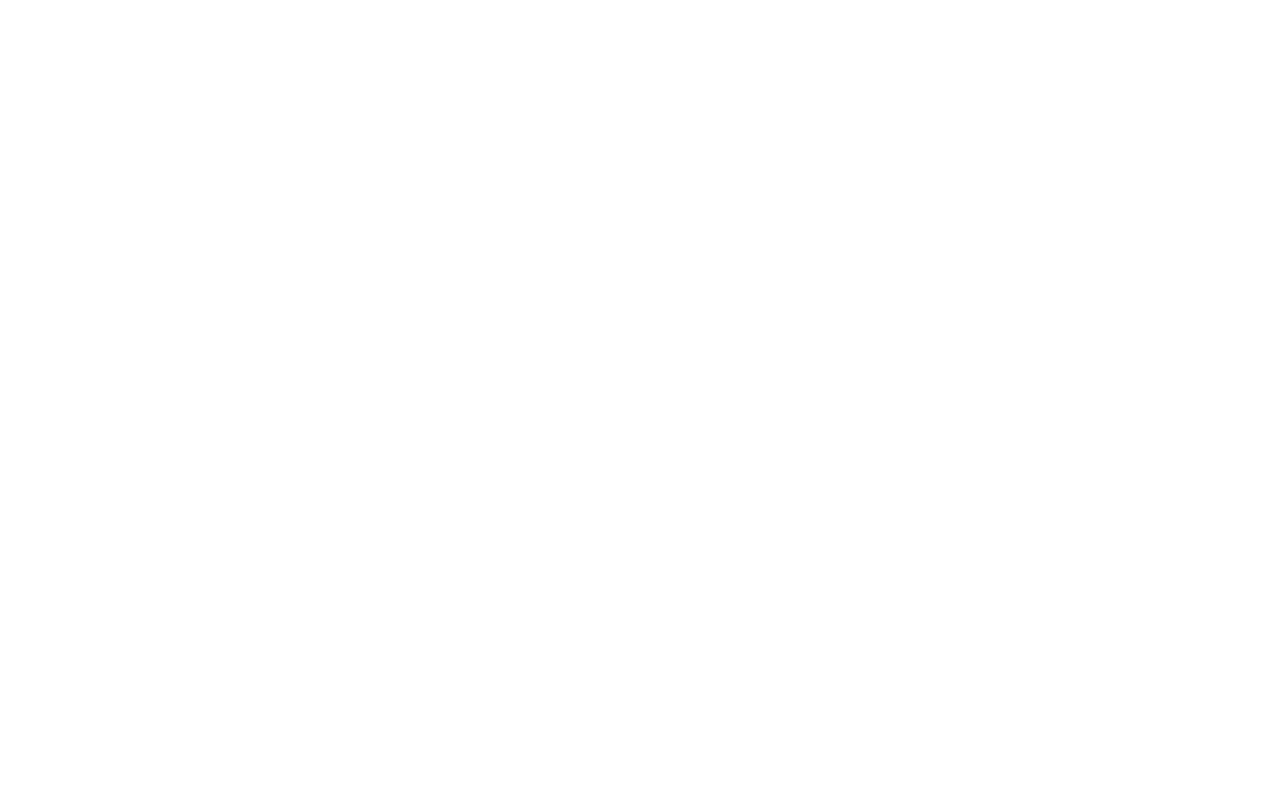
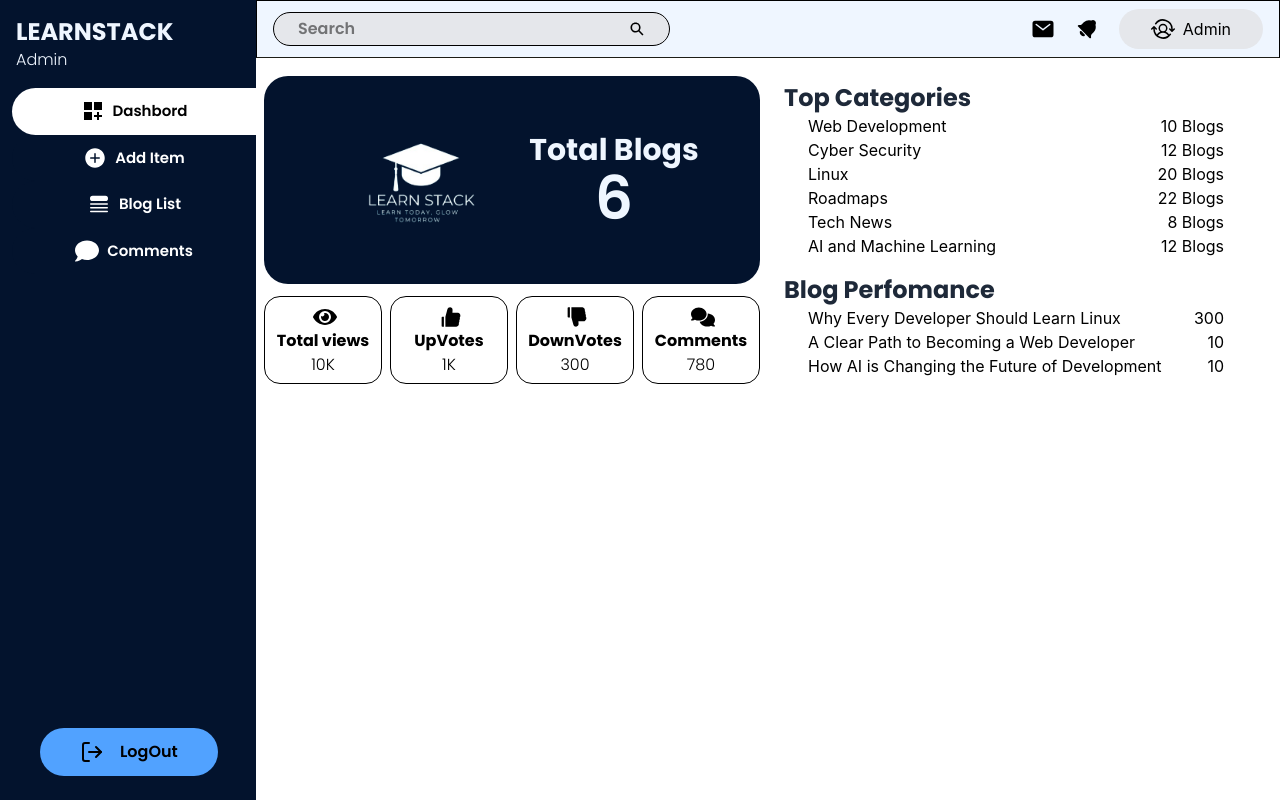
Before and after one commit to LakshanJayalath171/Blog-Application, a React (Vite) app: page /admin/dashbord in a window 1280 px wide. Before the commit this address had no page. Built offline with nearby package versions, Linux system fonts and the light colour scheme.

Commit message:
Created admin dashbord UI

```diff
--- a/src/App.tsx
+++ b/src/App.tsx
@@ -3,6 +3,7 @@
 import Login from "./Pages/Login"
 import BlogPage from "./Pages/BlogPage"
 import AllBlogs from "./Pages/AllBlogs"
+import Dashbord from "./Pages/Dashbord"
 
 const App = () => {
   return (
@@ -12,6 +13,7 @@
           <Route path="/admin/login" element={<Login/>}/>
           <Route path='/blog/:id' element={<BlogPage/>}/>
           <Route path="/blog/all" element={<AllBlogs/>}/>
+          <Route path="/admin/dashbord" element={<Dashbord/>}/>
         </Routes>
     </div>
   )
--- /dev/null
+++ b/src/Components/AddItem.tsx
@@ -0,0 +1,9 @@
+import React from 'react'
+
+const AddItem = () => {
+  return (
+    <div>AddItem</div>
+  )
+}
+
+export default AddItem
--- /dev/null
+++ b/src/Components/BlogList.tsx
@@ -0,0 +1,9 @@
+import React from 'react'
+
+const BlogList = () => {
+  return (
+    <div>BlogList</div>
+  )
+}
+
+export default BlogList
--- /dev/null
+++ b/src/Components/Comments.tsx
@@ -0,0 +1,9 @@
+import React from 'react'
+
+const Comments = () => {
+  return (
+    <div>Comments</div>
+  )
+}
+
+export default Comments
--- /dev/null
+++ b/src/Components/DashbordCom.tsx
@@ -0,0 +1,86 @@
+import { blogCategories, logo, sample_blogs } from "../assets/assest"
+import { FaEye } from "react-icons/fa";
+import { AiFillLike , AiFillDislike} from "react-icons/ai";
+import { FaComments } from "react-icons/fa6";
+import DashbordNavbar from "./DashbordNavbar";
+
+const DashbordCom = () => {
+  return (
+    <div>
+      <DashbordNavbar />
+      <div className="flex items-center h-full p-2">
+        {/* left div  */}
+        <div className="flex-1">
+          <div className="w-full bg-[#03132D] p-2 flex items-center justify-center gap-3 rounded-3xl">
+            <img src={logo} alt="logo" className="w-48" />
+            <div className="text-center">
+              <h1 className="text-3xl text-blue-50 poppins-bold">
+                Total Blogs
+              </h1>
+              <h3 className="poppins-semibold text-blue-50 text-6xl">
+                {sample_blogs.length}
+              </h3>
+            </div>
+          </div>
+
+          <div className="flex items-center justify-center mt-3 gap-2">
+            <div className="w-24 h-22 border border-black flex-1 text-center rounded-2xl">
+              <FaEye className="text-2xl mx-12 mt-2" />
+              <h2 className="poppins-bold">Total views</h2>
+              <p className="poppins-light">10K</p>
+            </div>
+
+            <div className="w-24 h-22 border border-black flex-1 text-center rounded-2xl">
+              <AiFillLike className="text-2xl mx-12 mt-2" />
+              <h2 className="poppins-bold">UpVotes</h2>
+              <p className="poppins-light">1K</p>
+            </div>
+
+            <div className="w-24 h-22 border border-black flex-1 text-center rounded-2xl">
+              <AiFillDislike className="text-2xl mx-12 mt-2" />
+              <h2 className="poppins-bold">DownVotes</h2>
+              <p className="poppins-light">300</p>
+            </div>
+
+            <div className="w-24 h-22 border border-black flex-1 text-center rounded-2xl">
+              <FaComments className="text-2xl mx-12 mt-2" />
+              <h2 className="poppins-bold">Comments</h2>
+              <p className="poppins-light">780</p>
+            </div>
+          </div>
+        </div>
+        {/* right div  */}
+        <div className="flex-1 p-2">
+          {/* top categories  */}
+          <div className="px-4 py-2">
+            <h2 className="poppins-bold text-gray-800 text-2xl">
+              Top Categories
+            </h2>
+            <div className="px-6">
+              {blogCategories.map((items, index) => (
+                <div className="flex items-center justify-between">
+                  <h3>{items.name}</h3>
+                  <p>{items.blogs} Blogs</p>
+                </div>
+              ))}
+            </div>
+          </div>
+
+          <div className="px-4 py-2">
+            <h2 className="text-2xl text-gray-800 poppins-bold">
+                Blog Perfomance
+            </h2>
+            {sample_blogs.slice(3,6).map((item,i)=>(
+                    <div className="flex items-center justify-between px-6">
+                        <h3 className="">{item.title}</h3>
+                        <p>{item.upvotes}</p>
+                    </div>
+                ))}
+          </div>
+        </div>
+      </div>
+    </div>
+  );
+}
+
+export default DashbordCom
--- /dev/null
+++ b/src/Components/DashbordNavbar.tsx
@@ -0,0 +1,30 @@
+import { IoSearchSharp } from "react-icons/io5";
+import { IoMail } from "react-icons/io5";
+import { TbBellRinging2Filled } from "react-icons/tb";
+import { PiUserSwitch } from "react-icons/pi";
+
+const DashbordNavbar = () => {
+  return (
+    <div className="flex bg-blue-50 w-full items-center justify-between border border-b-olive-900 py-2 px-4">
+        {/* left div  */}
+        <div>
+            <div className="bg-gray-200 rounded-4xl flex items-center justify-between px-2 pr-6 border border-black">
+                <input type="text" placeholder="Search" className="text-black poppins-semibold px-4 py-1 outline-none"/>
+                <IoSearchSharp/>
+            </div>
+        </div>
+
+        {/* right div  */}
+        <div className="flex items-center justify-center gap-5">
+            <div><IoMail className="text-2xl"/></div>
+            <div><TbBellRinging2Filled className="text-2xl"/></div>
+            <div className="bg-gray-200 px-8 py-2 flex items-center justify-center gap-2 rounded-3xl">
+                <PiUserSwitch className="text-2xl"/>
+                <p>Admin</p>
+            </div>
+        </div>
+    </div>
+  )
+}
+
+export default DashbordNavbar
--- /dev/null
+++ b/src/Pages/Dashbord.tsx
@@ -0,0 +1,80 @@
+import { MdDashboardCustomize  } from "react-icons/md";
+import { IoIosAddCircle } from "react-icons/io";
+import {  HiQueueList} from "react-icons/hi2";
+import {FaComment} from "react-icons/fa";
+import { useState } from "react";
+import { FiLogOut } from "react-icons/fi";
+
+import DashbordCom from "../Components/DashbordCom";
+import AddItem from "../Components/AddItem";
+import BlogList from "../Components/BlogList";
+import Comments from "../Components/Comments";
+
+
+const Dashbord = () => {
+
+    const [item,setItem] = useState('dashbord');
+
+  return (
+    <div className="flex">
+      {/* left div  */}
+      <div className="flex-1">
+        <div className="bg-[#03132D] h-screen relative">
+          <div className="p-4 pb-4">
+            <h1 className="poppins-bold text-2xl text-blue-50">LEARNSTACK</h1>
+            <p className="poppins-light text-blue-50">Admin</p>
+          </div>
+          <div className="bg-[#03132D] pl-3">
+            <div
+              className={`${item == "dashbord" ? "bg-white" : "bg-[#03132D] text-white"} w-full h-full flex items-center justify-center gap-2  rounded-l-3xl cursor-pointer`}
+              onClick={() => setItem("dashbord")}
+            >
+              <MdDashboardCustomize className="text-2xl" />
+              <h4 className={`poppins-semibold text-[15px] py-3`}>Dashbord</h4>
+            </div>
+
+            <div
+              className={`${item == "additem" ? "bg-white" : "bg-[#03132D] text-white"} w-full h-full flex items-center justify-center gap-2  rounded-l-3xl cursor-pointer`}
+              onClick={() => setItem("additem")}
+            >
+              <IoIosAddCircle className="text-2xl" />
+              <h4 className="poppins-semibold text-[15px] py-3">Add Item</h4>
+            </div>
+
+            <div
+              className={`${item == "bloglist" ? "bg-white" : "bg-[#03132D] text-white"} w-full h-full flex items-center justify-center gap-2  rounded-l-3xl cursor-pointer`}
+              onClick={() => setItem("bloglist")}
+            >
+              <HiQueueList className="text-2xl" />
+              <h4 className="poppins-semibold text-[15px] py-3">Blog List</h4>
+            </div>
+
+            <div
+              className={`${item == "comments" ? "bg-white" : "bg-[#03132D] text-white"} w-full h-full flex items-center justify-center gap-2  rounded-l-3xl cursor-pointer`}
+              onClick={() => setItem("comments")}
+            >
+              <FaComment className="text-2xl" />
+              <h4 className="poppins-semibold text-[15px] py-3">Comments</h4>
+            </div>
+          </div>
+
+          <div className="absolute bottom-6 left-10">
+            <button className="p-3 poppins-semibold rounded-3xl bg-blue-400 px-10 flex items-center justify-center gap-4">
+              {" "}
+              <FiLogOut className="text-2xl" /> LogOut
+            </button>
+          </div>
+        </div>
+      </div>
+      {/* right div  */}
+      <div className="flex-4 relative">
+        <div>{item === "dashbord" && <DashbordCom/>}</div>
+        <div>{item === "additem" && <AddItem/>}</div>
+        <div>{item === "bloglist" && <BlogList/>}</div>
+        <div>{item === "comments" && <Comments/>}</div>
+      </div>
+    </div>
+  );
+}
+
+export default Dashbord
--- a/src/Pages/Homepage.tsx
+++ b/src/Pages/Homepage.tsx
@@ -1,3 +1,4 @@
+import { Link, } from "react-router-dom";
 import BlogCard from "../Components/BlogCard";
 import CategoryCard from "../Components/CategoryCard";
 import LargeFooter from "../Components/LargeFooter";
@@ -20,7 +21,7 @@
     {/* blog category section  */}
      <div className="w-full flex items-center justify-between m-2 p-6 px-8">
        <h2 className="text-2xl text-gray-500 poppins-bold">Article Categories</h2>
-       <ReButton text={'Show All Categories'}/>
+
      </div>
 
      <div className="flex items-center justify-between px-4 overflow-y-auto">
@@ -32,7 +33,9 @@
      {/* latest blog section  */}
      <div className="w-full flex items-center justify-between m-2 p-6 px-8">
        <h2 className="text-2xl text-gray-500 poppins-bold">Latest Blogs</h2>
-       <ReButton text={'Show All Blogs'}/>
+       <Link to={"/blog/all"}>
+         <ReButton text={'Show All Blogs'}/>
+       </Link>
      </div>
 
      <div className="mx-8 grid grid-cols-3">
@@ -43,7 +46,9 @@
 
      <div className="w-full flex items-center justify-between m-2 p-6 px-8">
        <h2 className="text-2xl text-gray-500 poppins-bold">Popular Blogs</h2>
-       <ReButton text={'Show All Blogs'}/>
+       <Link to={"/blog/all"}>
+         <ReButton text={'Show All Blogs'}/>
+       </Link>
      </div>
 
      <div className="grid grid-cols-3 mx-8 mb-24">
--- a/src/assets/assest.ts
+++ b/src/assets/assest.ts
@@ -15,32 +15,38 @@
     {
         id:1,
         name:"Web Development",
-        image:webdevelopment
+        image:webdevelopment,
+        blogs:10
     },
     {
         id:2,
         name:"Cyber Security",
-        image:cyberSecurity
+        image:cyberSecurity,
+        blogs:12
     },
     {
         id:3,
         name:"Linux",
-        image:linux
+        image:linux,
+        blogs:20
     },
     {
         id:4,
         name:"Roadmaps",
-        image:rodmaps
+        image:rodmaps,
+        blogs:22
     },
     {
         id:5,
         name:"Tech News",
-        image:techNews
+        image:techNews,
+        blogs:8
     },
     {
         id:6,
         name:"AI and Machine Learning",
-        image:ai
+        image:ai,
+        blogs:12
     }
 ]
 
```
